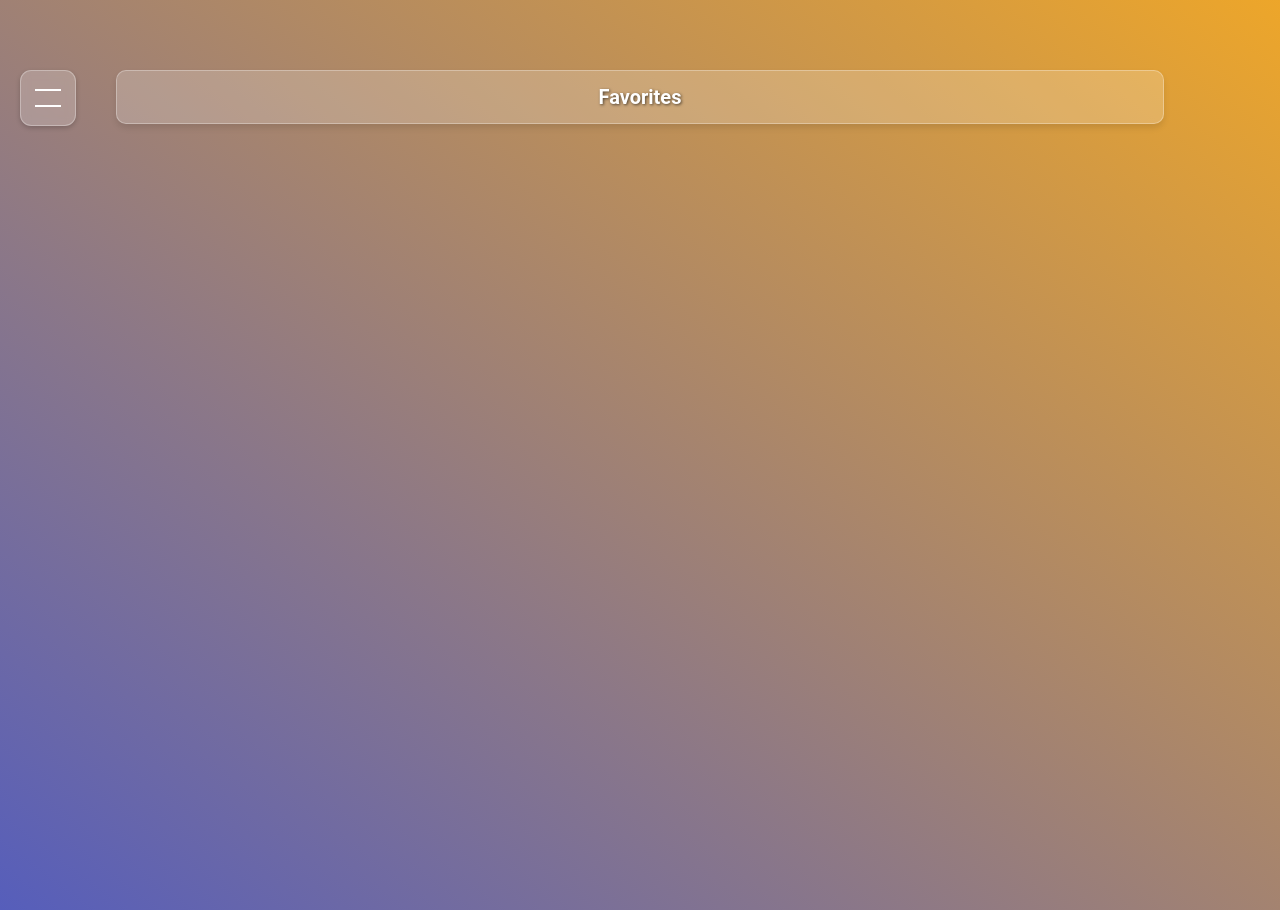
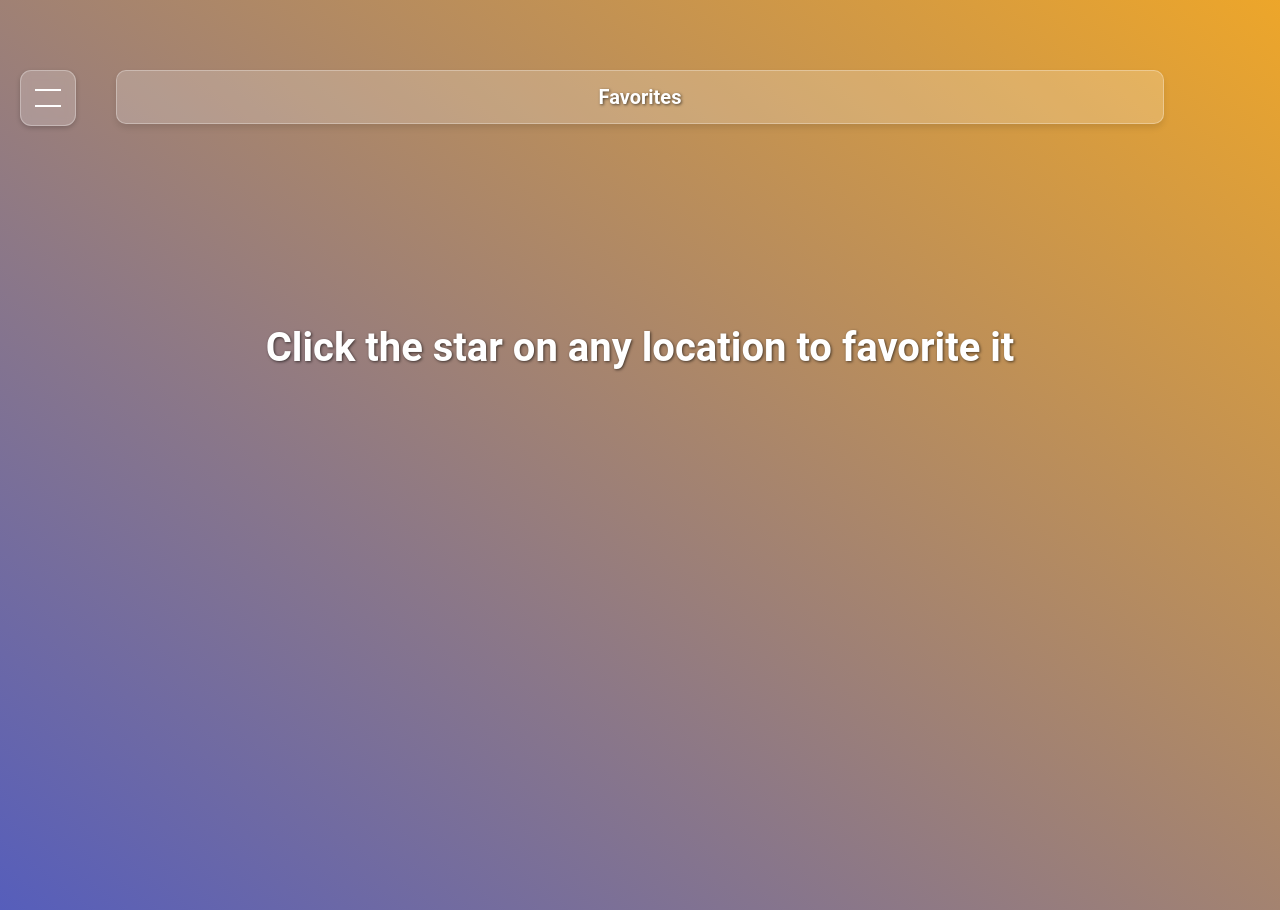
Before and after one commit to Espeniv/WeatherApp, a React (Vite) app: page /favorites in a window 1280 px wide. Built offline with nearby package versions, Linux system fonts and the light colour scheme.

Commit message:
minor changes to styling and file structure

```diff
--- a/src/App.jsx
+++ b/src/App.jsx
@@ -1,6 +1,6 @@
 import Menu from "./components/menu/Menu";
 import SearchPage from "./components/searchPage/SearchPage";
-import FavoritesPage from "./components/favorites/FavoritesPage";
+import FavoritesPage from "./components/favoritesPage/FavoritesPage";
 import { Route, Routes } from "react-router-dom";
 import "./App.css";
 
--- a/src/components/favorites/FavoritesPage.css
+++ b/src/components/favoritesPage/FavoritesPage.css
@@ -24,3 +24,13 @@
     margin-bottom: 10px;
     font-size: 20px;
 }
+
+.welcome-text-favorites {
+  margin-top: 160px;
+  font-size: 40px;
+  color: white;
+  display: flex;
+  justify-content: center;
+  text-shadow: 1px 1px 3px rgba(0, 0, 0, 0.6);
+  margin-bottom: 30px;
+}
--- a/src/components/favorites/FavoritesPage.jsx
+++ b/src/components/favoritesPage/FavoritesPage.jsx
@@ -10,17 +10,19 @@ const FavoritesPage = () => {
   return (
     <>
       <div className="favorites-container">
-        <h1 className="favorites-title">
-          {favoriteLocations
-            ? "Favorites"
-            : "Click the star on any location to favorite it"}
+        <h1 className="favorites-title">Favorites</h1>
+      </div>
+      {favoriteLocations.length != 0 ? (
+        favoriteLocations.map((location, index) => (
+          <div key={index} className="favorite-location">
+            <CurrentWeather locationData={{ label: location }} />
+          </div>
+        ))
+      ) : (
+        <h1 className="welcome-text-favorites">
+          Click the star on any location to favorite it
         </h1>
-      </div>
-      {favoriteLocations.map((location, index) => (
-        <div key={index} className="favorite-location">
-          <CurrentWeather locationData={{ label: location }} />
-        </div>
-      ))}
+      )}
     </>
   );
 };
--- a/src/components/searchPage/SearchPage.css
+++ b/src/components/searchPage/SearchPage.css
@@ -35,7 +35,7 @@
 }
 
 .welcome-text {
-    margin-top: 500px;
+    margin-top: 200px;
     font-size: 40px;
     color: white;
     display: flex;
--- a/src/components/searchPage/SearchPage.jsx
+++ b/src/components/searchPage/SearchPage.jsx
@@ -2,9 +2,12 @@ import Search from "../search/Search";
 import CurrentWeather from "../currentWeather/CurrentWeather";
 import { useEffect, useState } from "react";
 import UpcomingForecast from "../upcomingForecast/UpcomingForecast";
-import rain from "../../assets/rain.png";
-import sun from "../../assets/sun.png";
-import cloud from "../../assets/cloud.png";
+import {
+  getDateDay,
+  getDateMonth,
+  getIcon,
+  kelvinToCelsius,
+} from "../../utils/utils.js";
 import "./SearchPage.css";
 
 const SearchPage = () => {
@@ -48,34 +51,6 @@ const SearchPage = () => {
     }
   }, [locationData]);
 
-  const getDateDay = () => {
-    const today = new Date();
-    const day = String(today.getDate());
-    return day;
-  };
-
-  const getDateMonth = () => {
-    const today = new Date();
-    const month = String(today.getMonth() + 1);
-    return month;
-  };
-
-  const kelvinToCelsius = (kelvin) => {
-    const celsius = kelvin - 273.15;
-    return celsius;
-  };
-
-  const getIcon = (data) => {
-    if (data.description.includes("rain")) {
-      return rain;
-    }
-    if (data.description.includes("clear")) {
-      return sun;
-    } else {
-      return cloud;
-    }
-  };
-
   return (
     <div className="container">
       <Search onSearchChange={handleOnSearchChange} />
--- /dev/null
+++ b/src/utils/utils.js
@@ -0,0 +1,31 @@
+import rain from "../assets/rain.png";
+import sun from "../assets/sun.png";
+import cloud from "../assets/cloud.png";
+
+export const getDateDay = () => {
+  const today = new Date();
+  const day = String(today.getDate());
+  return day;
+};
+
+export const getDateMonth = () => {
+  const today = new Date();
+  const month = String(today.getMonth() + 1);
+  return month;
+};
+
+export const kelvinToCelsius = (kelvin) => {
+  const celsius = kelvin - 273.15;
+  return celsius;
+};
+
+export const getIcon = (data) => {
+  if (data.description.includes("rain")) {
+    return rain;
+  }
+  if (data.description.includes("clear")) {
+    return sun;
+  } else {
+    return cloud;
+  }
+};
```
